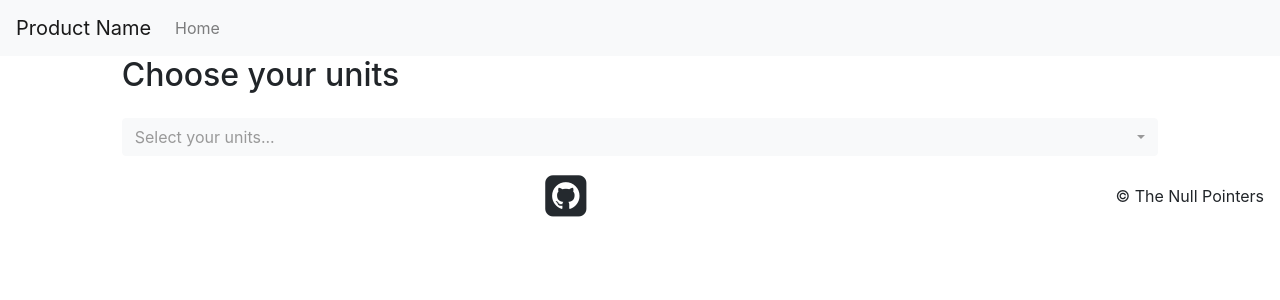
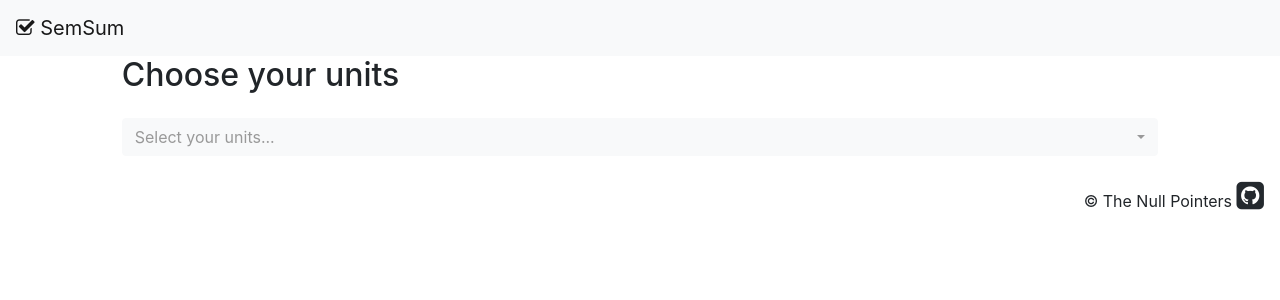
Before and after one commit to krayste/syncs-hackathon-proj, a Django app: page / in a window 1280 px wide. Shown: the top 300 px of the page. Run offline with Django 3.2, Linux system fonts and the light colour scheme; data comes from the database, SQL or seed files in the repository; some libraries are stand-ins or nearby versions.

Commit message:
Little logo and name

```diff
--- a/assessment_scheduler/templates/base.html
+++ b/assessment_scheduler/templates/base.html
@@ -18,17 +18,18 @@
 
 <!-- Navbar -->
 <nav class="navbar navbar-expand-lg navbar-light bg-light">
-    <a class="navbar-brand" href="{% url 'assessments' %}">Product Name</a>
+    <a class="navbar-brand" href="{% url 'assessments' %}"><i class ="fa fa-check-square-o";></i> SemSum</a>
   <button class="navbar-toggler" type="button" data-toggle="collapse" data-target="#navbarText" aria-controls="navbarText" aria-expanded="false" aria-label="Toggle navigation">
     <span class="navbar-toggler-icon"></span>
   </button>
-  <div class="collapse navbar-collapse" id="navbarText">
+  <!--<div class="collapse navbar-collapse" id="navbarText">
     <ul class="navbar-nav mr-auto">
       <li class="nav-item {{home}}">
           <a class="nav-link" href="{% url 'assessments' %}">Home</a>
       </li>
     </ul>
   </div>
+  -->
 </nav>
 
 
@@ -41,11 +42,11 @@
     </div>
     <div class= "navbar-text pull-right">
 <!-- Add in your social media / github links here -->
-    <a href="https://github.com/krayste/syncs-hackathon-proj"><i class ="fa fa-github-square fa-3x" style="color:#24292e";></i></a>
-    </div>
+
     <!--Below is the copyright information for the site-->
     <div class="navbar-text pull-left">
-    &copy; The Null Pointers
+    &copy; The Null Pointers <a href="https://github.com/krayste/syncs-hackathon-proj"><i class ="fa fa-github-square fa-2x" style="color:#24292e";></i></a>
+    </div>
     </div>
 </div>
 </footer>
```
